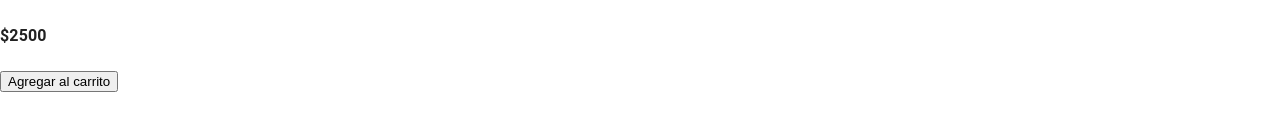
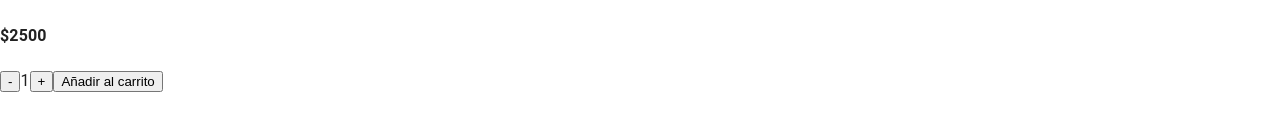
Before and after one commit to LuchoHuayta/ReactCart, a React (Create React App) app: page /item/1 in a window 1280 px wide. Shown: the part 525-656 px from the top of the page. Built offline with nearby package versions, Linux system fonts and the light colour scheme.

Commit message:
agrega itemCount component

```diff
--- a/src/components/ItemCount.js
+++ b/src/components/ItemCount.js
@@ -1,33 +1,38 @@
 import React, { useState } from 'react'
 
-const ItemCount = ({stock, addToCart}) => {
-    const [count, setCount] = useState(1);
+const ItemCount = ({max, count, setCount, handleAgregar}) => {
 
-    const handleAdd = () => {
-            setCount(count + 1)
+    const handleRestar = () => {
+      if (count > 1) {
+        setCount(count - 1)
+      }
     }
 
-    const handleSubstract = () => {
-            setCount(count - 1)
+    const handleSumar = () => {
+      if (count < max) {
+        setCount(count + 1)
+      }
     }
-
 
   return (
     <div>
-        <h2>ItemCount</h2>
-        <hr></hr>
-
-        <button disabled={count <= 1} onClick={handleSubstract}>
+        <button
+          onClick={handleRestar}
+        >
             -
         </button>
 
         <span>{ count }</span>
 
-        <button disabled={count >= 5} onClick={handleAdd} >
+        <button
+          onClick={handleSumar}
+        >
             +
         </button>
 
-        <button>Añadir al carrito</button>
+        <button onClick={handleAgregar}>
+          Añadir al carrito
+        </button>
     </div>
   )
 }
--- a/src/components/ItemDetail.js
+++ b/src/components/ItemDetail.js
@@ -1,6 +1,20 @@
-//import { useState } from "react";
+import { useState } from "react";
+
+import ItemCount from "./ItemCount"
 
 const ItemDetail = ({item}) => {
+
+    const [cantidad, setCantidad] = useState(1)
+
+    const handleAgregar = () => {
+        const itemToCart = {
+            id: item.id,
+            price: item.price,
+            name: item.name,
+            cantidad
+        }
+        console.log(itemToCart)
+    }
 
     return (
         <div>
@@ -9,7 +23,13 @@ const ItemDetail = ({item}) => {
             <h3>{item.name}</h3>
             <p>{item.desc}</p>
             <h4>${item.price}</h4>
-            <button>Agregar al carrito</button>
+
+            <ItemCount
+                max={item.stock}
+                count={cantidad}
+                setCount={setCantidad}
+                handleAgregar={handleAgregar}
+            />
         </div>
     )
 
```
